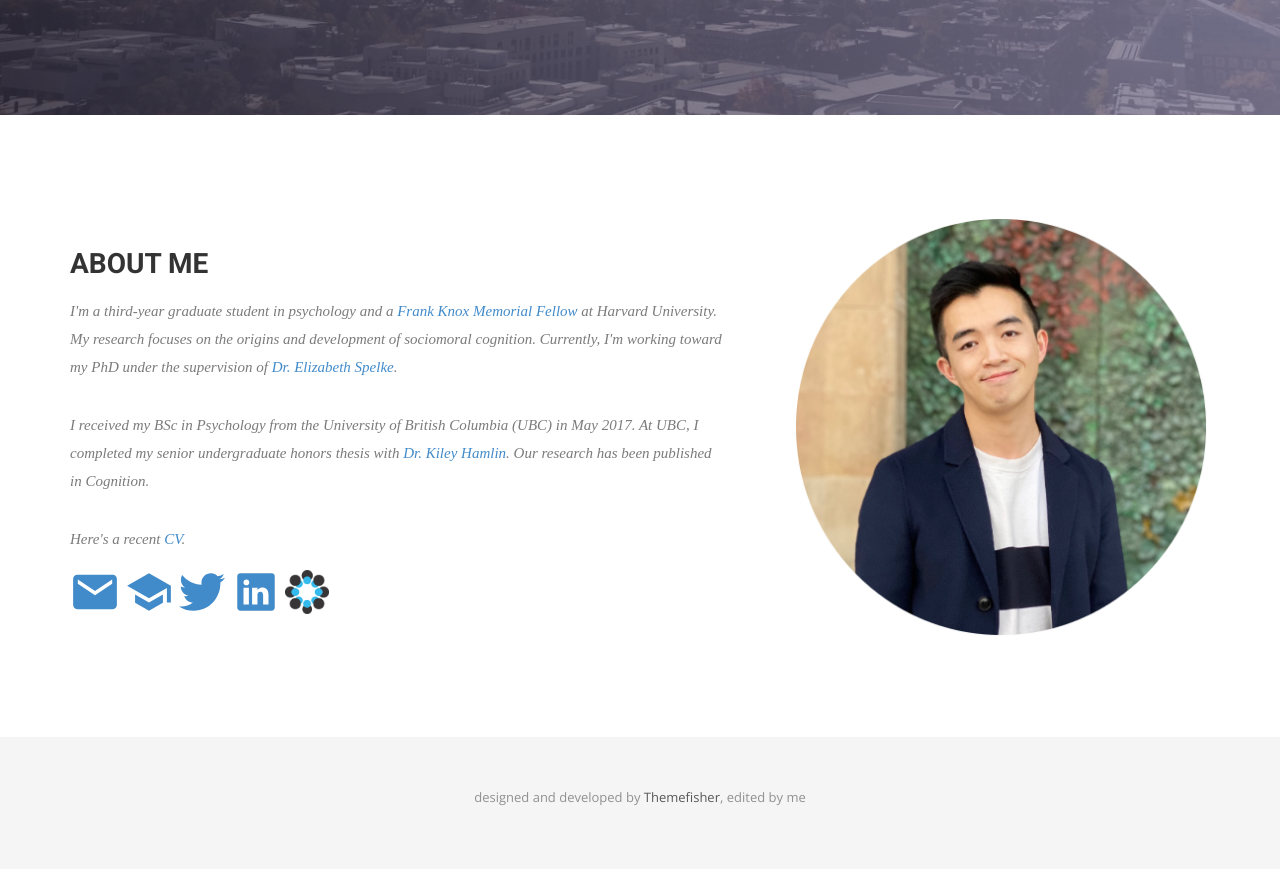
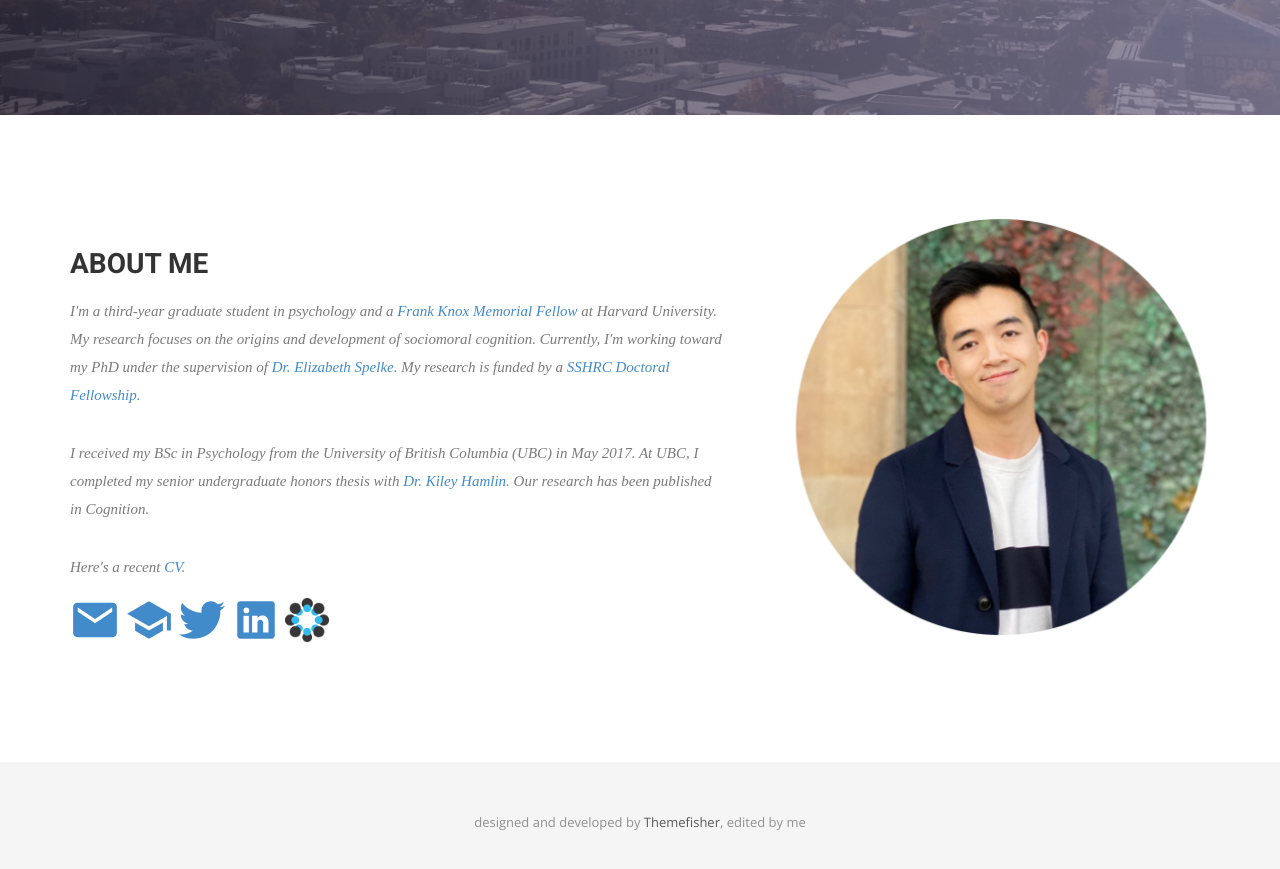
Before and after one commit to bmwoo/bmwoo.github.io, a Jekyll site: the page built from index.html, in a window 1280 px wide and 900 px high, scrolled down 660 px. Shown: the top 869 px of the window. Built offline with Jekyll 4.4.1, drawn with Linux system fonts in a browser that asks for light colours; nearby versions of some CDN libraries; some web fonts are replaced.

Commit message:
Updated publications, bio and CV.

```diff
--- a/index.html
+++ b/index.html
@@ -25,9 +25,9 @@
         <div class="block">
           <div class="section-title">
             <h2>About Me</h2>
-            <p>I'm a third-year graduate student in psychology and a <a href="https://frankknox.harvard.edu/" target="_blank">Frank Knox Memorial Fellow</a> at Harvard University. My research focuses on the origins and development of sociomoral cognition. Currently, I'm working toward my PhD under the supervision of <a href="https://www.harvardlds.org/our-labs/spelke-labspelke-lab-members/elizabeth-spelke/" target="_blank">Dr. Elizabeth Spelke</a>.</p>
+            <p>I'm a third-year graduate student in psychology and a <a href="https://frankknox.harvard.edu/" target="_blank">Frank Knox Memorial Fellow</a> at Harvard University. My research focuses on the origins and development of sociomoral cognition. Currently, I'm working toward my PhD under the supervision of <a href="https://www.harvardlds.org/our-labs/spelke-labspelke-lab-members/elizabeth-spelke/" target="_blank">Dr. Elizabeth Spelke</a>. My research is funded by a <a href = "https://www.sshrc-crsh.gc.ca/funding-financement/programs-programmes/fellowships/doctoral-doctorat-eng.aspx"" target = "blank">SSHRC Doctoral Fellowship.</a></p>
             <p>I received my BSc in Psychology from the University of British Columbia (UBC) in May 2017. At UBC, I completed my senior undergraduate honors thesis with <a href="https://cic.psych.ubc.ca/people/principal-investigator/" target="_blank">Dr. Kiley Hamlin</a>. Our research has been published in Cognition.</p>
-            <p> Here's a recent <a href="https://scholar.harvard.edu/files/brandonmatthewwoo/files/brandon_matthew_woo_-_cv_-_february_2020.pdf" target="_blank">CV</a>. </p>
+            <p> Here's a recent <a href="https://scholar.harvard.edu/files/brandonmatthewwoo/files/woo-cv-may_2020.pdf" target="_blank">CV</a>. </p>
             <a style="font-size:50px"; href="mailto: bmwoo@g.harvard.edu" target="_blank" title = "Email"><ion-icon name="mail"></ion-icon></a>
             <a style="font-size:50px"; href="https://scholar.google.com/citations?user=gE30Lw0AAAAJ&hl=en" target="_blank" title = "Google Scholar"><ion-icon name="school"></ion-icon></a>
             <a style="font-size:50px"; href="https://twitter.com/brandonmwoo/" target="_blank" title = "Twitter"><ion-icon name="logo-twitter"></ion-icon></a>
--- a/publications.html
+++ b/publications.html
@@ -10,7 +10,7 @@
       <div class="col-md-12">
         <div class="block">
           <h1>Publications</h1>
-          <p>I've shared electronic versions [<ion-icon name="document"></ion-icon>] of these publications here to support the timely dissemination of academic work for personal, noncommercial purposes.</p>
+          <p>I've shared electronic versions [<ion-icon name="document"></ion-icon>] of publications here to support the timely dissemination of academic work for personal, noncommercial purposes.</p>
         </div>
       </div>
     </div>
```
Also changed, not shown: 2 other files.
